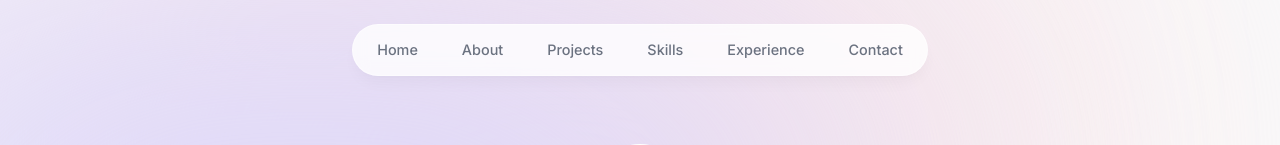
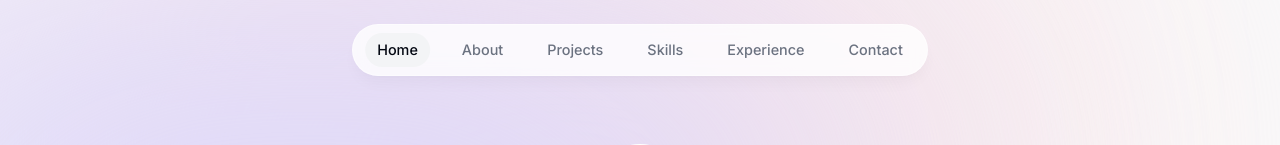
Before and after one commit to mike-ninja/nextjs_portfolio, a Next.js app: page / in a window 1280 px wide. Shown: the top 145 px of the page. Built offline with nearby package versions, Linux system fonts and the light colour scheme; grey boxes are pictures that could not be loaded.

Commit message:
adding to github

```diff
--- a/app/layout.tsx
+++ b/app/layout.tsx
@@ -15,7 +15,7 @@
   children: React.ReactNode;
 }) {
   return (
-    <html lang="en">
+    <html lang="en" className="!scroll-smooth">
       <body className={`${inter.className} bg-gray-50 text-gray-950 relative h-[5000px] pt-28 sm:pt-36`}>
         <div className="bg-[#fbe2e3] absolute top-[-6rem] -z-10 right-[11rem] h-[32.25rem] w-[31.25rem] rounded-full blur-[10rem] sm:w-[68.75rem]">
         </div>
--- a/components/about.tsx
+++ b/components/about.tsx
@@ -7,12 +7,13 @@
 export default function About() {
   return (
     <motion.section
-      className="mb-28 max-w-[45rem] text-center leading-8 sm:mb-40"
+      id="about"
       initial={{ opacity: 0, y: 100 }}
       animate={{ opacity: 1, y: 0 }}
       transition={{
         delay: 0.175,
       }}
+      className="mb-28 max-w-[45rem] text-center leading-8 sm:mb-40 scroll-mt-28"
     >
       <SectionHeading>About me</SectionHeading>
       <p className="mb-3">
--- a/components/header.tsx
+++ b/components/header.tsx
@@ -1,11 +1,14 @@
 "use client";
 
-import React from "react";
+import React, { useState } from "react";
 import { motion } from "framer-motion";
 import { links } from "@/lib/data";
 import Link from "next/link";
+import clsx from "clsx";
 
 export default function Header() {
+  const [activeSection, setActiveSection] = useState("Home");
+
   return (
     <header className="z-[999] relative">
       <motion.div
@@ -18,16 +21,34 @@
         <ul className="flex w-[22rem] flex-wrap items-center justify-center gap-y-1 text-[0.9rem] font-medium text-gray-500 sm:w-[initial] sm:flex-nowrap sm:gap-5">
           {links.map((link) => (
             <motion.li
-              className="h-3/4 flex items-center justify-center"
+              className="h-3/4 flex items-center justify-center relative"
               key={link.hash}
               initial={{ y: -100, opacity: 0 }}
               animate={{ y: 0, opacity: 1 }}
             >
               <Link
-                className="flex w-full items-center justify-center px-3 py-3 hover:text-gray-950 transition"
+                className={clsx(
+                  "flex w-full items-center justify-center px-3 py-3 hover:text-gray-950 transition",
+                  {
+                    "text-gray-950": activeSection === link.name,
+                  },
+                )}
                 href={link.hash}
+                onClick={() => setActiveSection(link.name)}
               >
                 {link.name}
+                {link.name === activeSection && (
+                  <motion.span
+                    className="bg-gray-100 rounded-full absolute inset-0 -z-10"
+                    layoutId="activeSection"
+                    transition={{
+                      type: "spring",
+                      stiffness: 380,
+                      damping: 30,
+                    }}
+                  >
+                  </motion.span>
+                )}
               </Link>
             </motion.li>
           ))}
--- a/components/intro.tsx
+++ b/components/intro.tsx
@@ -10,7 +10,10 @@
 
 export default function Intro() {
   return (
-    <section className="mb-28 max-w-[50rem] text-center sm:mb-0">
+    <section
+      id="home"
+      className="mb-28 max-w-[50rem] text-center sm:mb-0 scroll-mt-[100rem]"
+    >
       <div className="flex items-center justify-center">
         <div className="relative">
           <motion.div
--- a/components/projects.tsx
+++ b/components/projects.tsx
@@ -5,7 +5,7 @@
 
 export default function Projects() {
   return (
-    <section>
+    <section id="projects" className="scroll-mt-28">
       <SectionHeading>My Projects</SectionHeading>
       <div>
         {projectsData.map((project, index) => (
--- a/package.json
+++ b/package.json
@@ -13,6 +13,7 @@
     "@types/react": "18.2.21",
     "@types/react-dom": "18.2.7",
     "autoprefixer": "10.4.15",
+    "clsx": "^2.0.0",
     "eslint": "8.48.0",
     "eslint-config-next": "13.4.19",
     "framer-motion": "^10.16.2",
```
Also changed, not shown: 1 other file (tests, documents, lock files or other folders).
